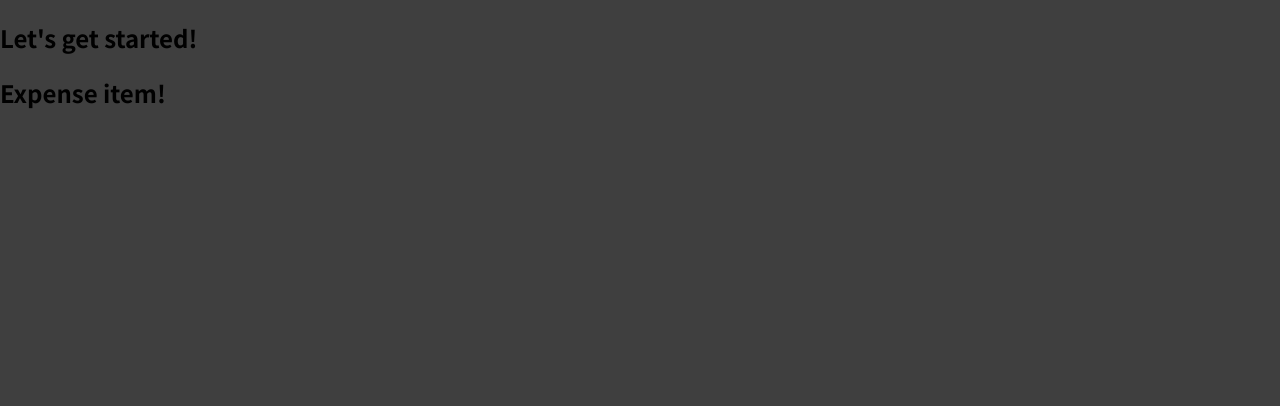
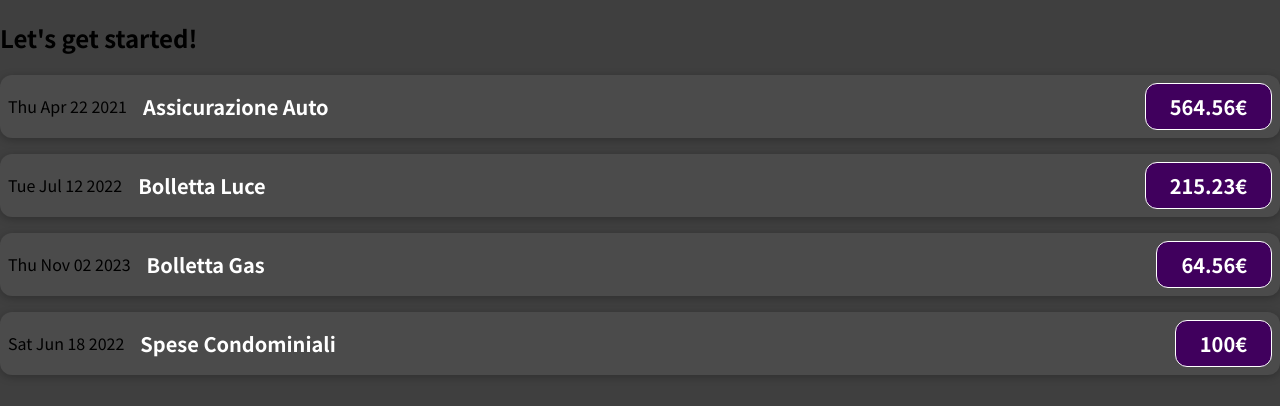
Before and after one commit to nicovaca/React-ExpenseTrackerDemo, a JavaScript app in the folder demo-react/: page / in a window 1280 px wide. Shown: the top 406 px of the page. Built offline with nearby package versions, Linux system fonts and the light colour scheme.

Commit message:
Aggiunte props in ExepenseItem

```diff
--- a/demo-react/src/App.js
+++ b/demo-react/src/App.js
@@ -1,12 +1,40 @@
 import ExpenseItem from "./components/ExpenseItem";
 
 function App() {
-  return (
-      <div>
-        <h2>Let's get started!</h2>
-          <ExpenseItem></ExpenseItem>
-      </div>
-  );
+    const expenses = [
+        {
+            id: 'e1',
+            title: 'Assicurazione Auto',
+            amount: 564.56,
+            date: new Date(2021, 3, 22)
+        },
+        {
+            id: 'e2',
+            title: 'Bolletta Luce',
+            amount: 215.23,
+            date: new Date(2022, 6, 12)
+        },
+        {
+            id: 'e3',
+            title: 'Bolletta Gas',
+            amount: 64.56,
+            date: new Date(2023, 10, 2)
+        },
+        {
+            id: 'e4',
+            title: 'Spese Condominiali',
+            amount: 100,
+            date: new Date(2022, 5, 18)
+        },
+    ];
+
+
+    return (
+        <div>
+            <h2>Let's get started!</h2>
+            {expenses.map(p => <ExpenseItem title={p.title} amount={p.amount} date={p.date}></ExpenseItem>)}
+        </div>
+    );
 }
 
 export default App;
--- /dev/null
+++ b/demo-react/src/components/ExpenseItem.css
@@ -0,0 +1,56 @@
+.expense-item {
+    display: flex;
+    justify-content: space-between;
+    align-items: center;
+    box-shadow: 0 2px 8px rgba(0, 0, 0, 0.25);
+    padding: 0.5rem;
+    margin: 1rem 0;
+    border-radius: 12px;
+    background-color: #4b4b4b;
+}
+
+.expense-item__description {
+    display: flex;
+    flex-direction: column;
+    gap: 1rem;
+    align-items: flex-end;
+    flex-flow: column-reverse;
+    justify-content: flex-start;
+    flex: 1;
+}
+
+.expense-item h2 {
+    color: #3a3a3a;
+    font-size: 1rem;
+    flex: 1;
+    margin: 0 1rem;
+    color: white;
+}
+
+.expense-item__price {
+    font-size: 1rem;
+    font-weight: bold;
+    color: white;
+    background-color: #40005d;
+    border: 1px solid white;
+    padding: 0.5rem;
+    border-radius: 12px;
+}
+
+@media (min-width: 580px) {
+    .expense-item__description {
+        flex-direction: row;
+        align-items: center;
+        justify-content: flex-start;
+        flex: 1;
+    }
+
+    .expense-item__description h2 {
+        font-size: 1.25rem;
+    }
+
+    .expense-item__price {
+        font-size: 1.25rem;
+        padding: 0.5rem 1.5rem;
+    }
+}
--- a/demo-react/src/components/ExpenseItem.js
+++ b/demo-react/src/components/ExpenseItem.js
@@ -1,5 +1,14 @@
-function ExpenseItem() {
-    return <h2>Expense item!</h2>
+import './ExpenseItem.css'
+function ExpenseItem(props) {
+
+    return (
+        <div className="expense-item">
+            <div>{props.date.toDateString()}</div>
+            <div className="expense-item__description">
+                <h2>{props.title}</h2>
+                <div className="expense-item__price">{props.amount}€</div>
+            </div>
+        </div>);
 }
 
 export default ExpenseItem;
```
